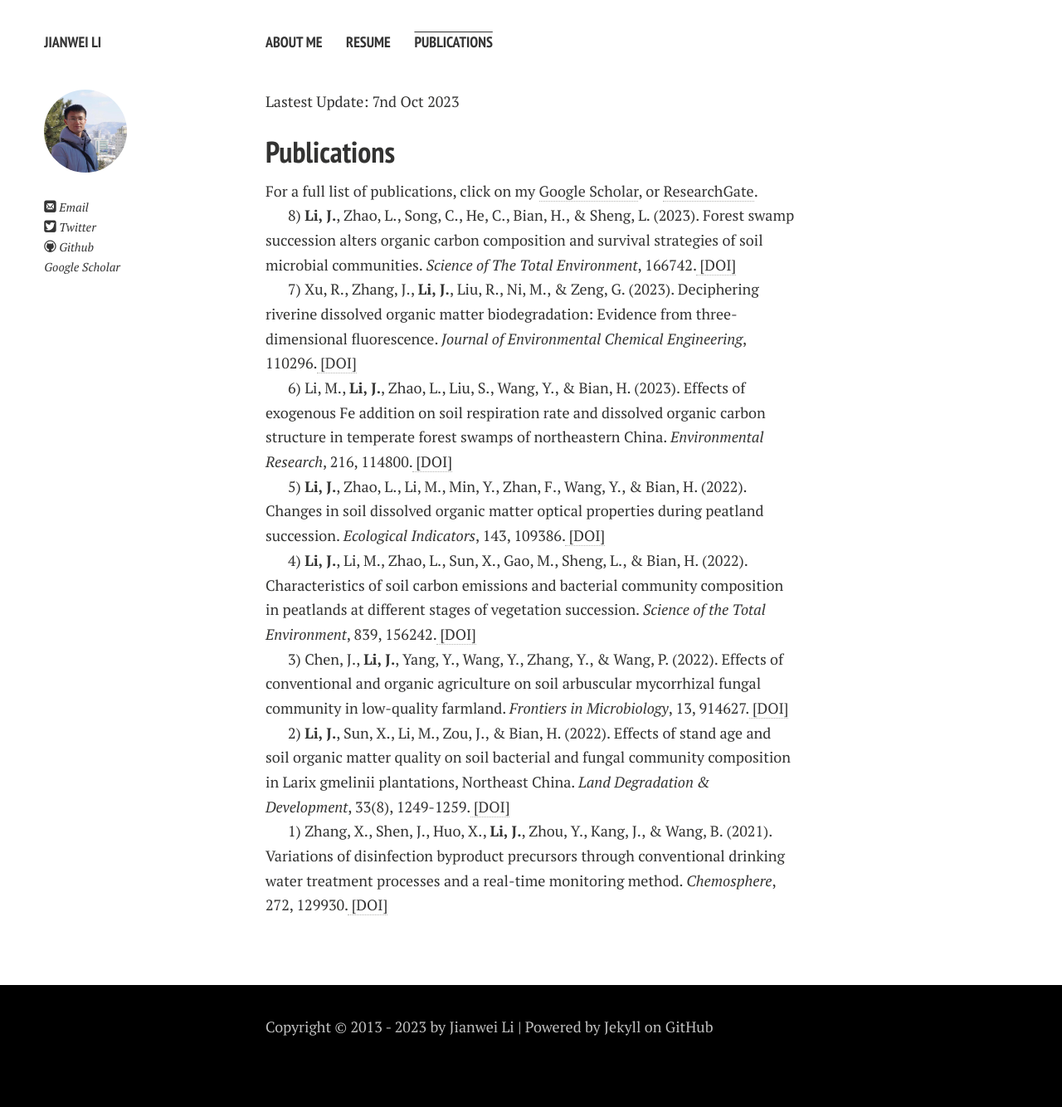
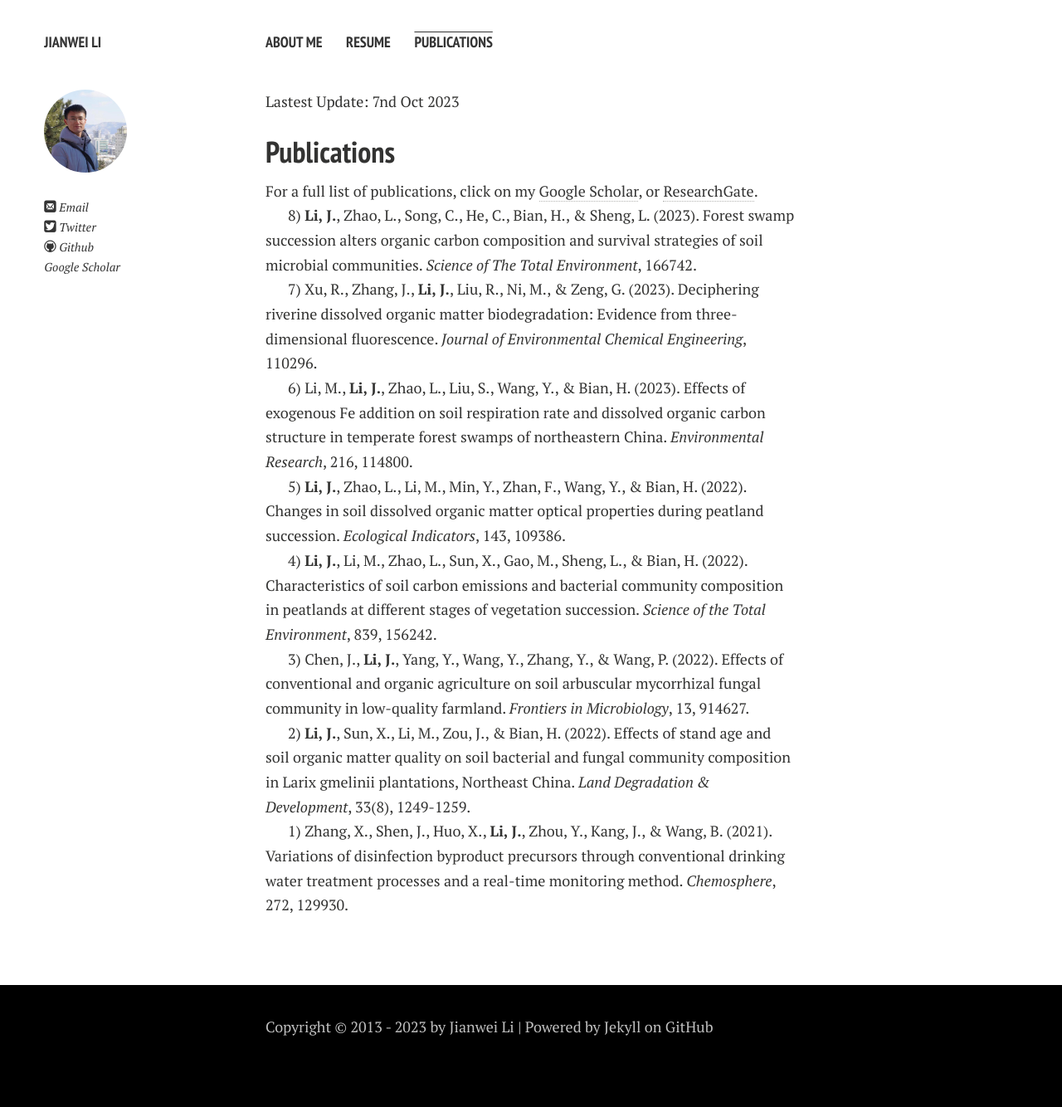
Before and after one commit to lijianweicode/lijianweicode.github.io, a Jekyll site: the page built from publications.md, in a window 1280 px wide. Shown: the whole page at 83% size. Built offline with Jekyll 4.4.1, drawn with Linux system fonts in a browser that asks for light colours; nearby versions of some CDN libraries; comment, search, counter and statistics services are not loaded; a style sheet for code colours, icons or effects is not loaded.

Commit message:
publications

```diff
--- a/publications.md
+++ b/publications.md
@@ -9,19 +9,19 @@ Lastest Update: 7nd Oct 2023
 ## Publications
 For a full list of publications, click on my <a href="(https://scholar.google.com/citations?user=VJYoEEgAAAAJ&hl">Google Scholar</a>, or <a href="(https://www.researchgate.net/profile/Jianwei-Li-31">ResearchGate</a>.
 
-8) <b>Li, J.</b>, Zhao, L., Song, C., He, C., Bian, H., & Sheng, L. (2023). Forest swamp succession alters organic carbon composition and survival strategies of soil microbial communities. <i>Science of The Total Environment</i>, 166742.<a href="(https://doi.org/10.1016/j.scitotenv.2023.166742"> [DOI]</a>
+8) <b>Li, J.</b>, Zhao, L., Song, C., He, C., Bian, H., & Sheng, L. (2023). Forest swamp succession alters organic carbon composition and survival strategies of soil microbial communities. <i>Science of The Total Environment</i>, 166742.
 
-7) Xu, R., Zhang, J., <b>Li, J.</b>, Liu, R., Ni, M., & Zeng, G. (2023). Deciphering riverine dissolved organic matter biodegradation: Evidence from three-dimensional fluorescence. <i>Journal of Environmental Chemical Engineering</i>, 110296.<a href="https://doi.org/10.1016/j.jece.2023.110296"> [DOI]</a>
+7) Xu, R., Zhang, J., <b>Li, J.</b>, Liu, R., Ni, M., & Zeng, G. (2023). Deciphering riverine dissolved organic matter biodegradation: Evidence from three-dimensional fluorescence. <i>Journal of Environmental Chemical Engineering</i>, 110296.
 
-6) Li, M., <b>Li, J.</b>, Zhao, L., Liu, S., Wang, Y., & Bian, H. (2023). Effects of exogenous Fe addition on soil respiration rate and dissolved organic carbon structure in temperate forest swamps of northeastern China. <i>Environmental Research</i>, 216, 114800.<a href="https://doi.org/10.1016/j.envres.2022.114800"> [DOI]</a>
+6) Li, M., <b>Li, J.</b>, Zhao, L., Liu, S., Wang, Y., & Bian, H. (2023). Effects of exogenous Fe addition on soil respiration rate and dissolved organic carbon structure in temperate forest swamps of northeastern China. <i>Environmental Research</i>, 216, 114800.
 
-5) <b>Li, J.</b>, Zhao, L., Li, M., Min, Y., Zhan, F., Wang, Y., & Bian, H. (2022). Changes in soil dissolved organic matter optical properties during peatland succession. <i>Ecological Indicators</i>, 143, 109386.<a href="https://doi.org/10.1016/j.ecolind.2022.109386"> [DOI]</a>
+5) <b>Li, J.</b>, Zhao, L., Li, M., Min, Y., Zhan, F., Wang, Y., & Bian, H. (2022). Changes in soil dissolved organic matter optical properties during peatland succession. <i>Ecological Indicators</i>, 143, 109386.
 
-4) <b>Li, J.</b>, Li, M., Zhao, L., Sun, X., Gao, M., Sheng, L., & Bian, H. (2022). Characteristics of soil carbon emissions and bacterial community composition in peatlands at different stages of vegetation succession. <i>Science of the Total Environment</i>, 839, 156242.<a href="https://doi.org/10.1016/j.scitotenv.2022.156242"> [DOI]</a>
+4) <b>Li, J.</b>, Li, M., Zhao, L., Sun, X., Gao, M., Sheng, L., & Bian, H. (2022). Characteristics of soil carbon emissions and bacterial community composition in peatlands at different stages of vegetation succession. <i>Science of the Total Environment</i>, 839, 156242.
 
-3) Chen, J., <b>Li, J.</b>, Yang, Y., Wang, Y., Zhang, Y., & Wang, P. (2022). Effects of conventional and organic agriculture on soil arbuscular mycorrhizal fungal community in low-quality farmland. <i>Frontiers in Microbiology</i>, 13, 914627.<a href="https://doi.org/10.3389/fmicb.2022.914627"> [DOI]</a>
+3) Chen, J., <b>Li, J.</b>, Yang, Y., Wang, Y., Zhang, Y., & Wang, P. (2022). Effects of conventional and organic agriculture on soil arbuscular mycorrhizal fungal community in low-quality farmland. <i>Frontiers in Microbiology</i>, 13, 914627.
 
-2) <b>Li, J.</b>, Sun, X., Li, M., Zou, J., & Bian, H. (2022). Effects of stand age and soil organic matter quality on soil bacterial and fungal community composition in Larix gmelinii plantations, Northeast China. <i>Land Degradation & Development</i>, 33(8), 1249-1259.<a href="https://doi.org/10.1002/ldr.4219"> [DOI]</a>
+2) <b>Li, J.</b>, Sun, X., Li, M., Zou, J., & Bian, H. (2022). Effects of stand age and soil organic matter quality on soil bacterial and fungal community composition in Larix gmelinii plantations, Northeast China. <i>Land Degradation & Development</i>, 33(8), 1249-1259.
 
 
-1) Zhang, X., Shen, J., Huo, X., <b>Li, J.</b>, Zhou, Y., Kang, J., & Wang, B. (2021). Variations of disinfection byproduct precursors through conventional drinking water treatment processes and a real-time monitoring method. <i>Chemosphere</i>, 272, 129930.<a href="https://doi.org/10.1016/j.chemosphere.2021.129930"> [DOI]</a>
+1) Zhang, X., Shen, J., Huo, X., <b>Li, J.</b>, Zhou, Y., Kang, J., & Wang, B. (2021). Variations of disinfection byproduct precursors through conventional drinking water treatment processes and a real-time monitoring method. <i>Chemosphere</i>, 272, 129930.
```
